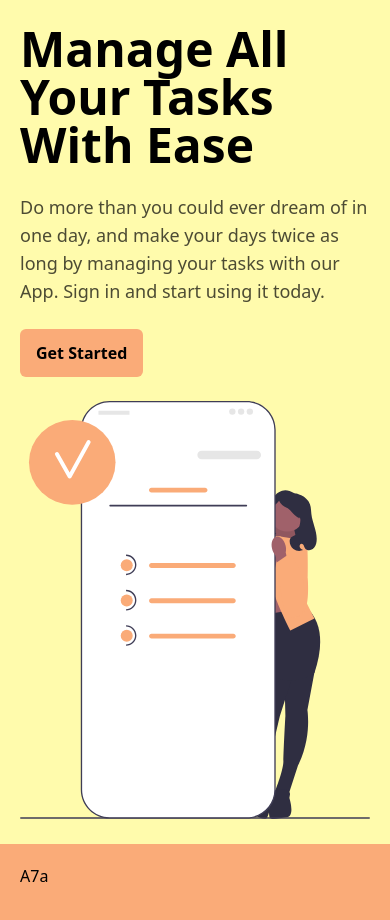
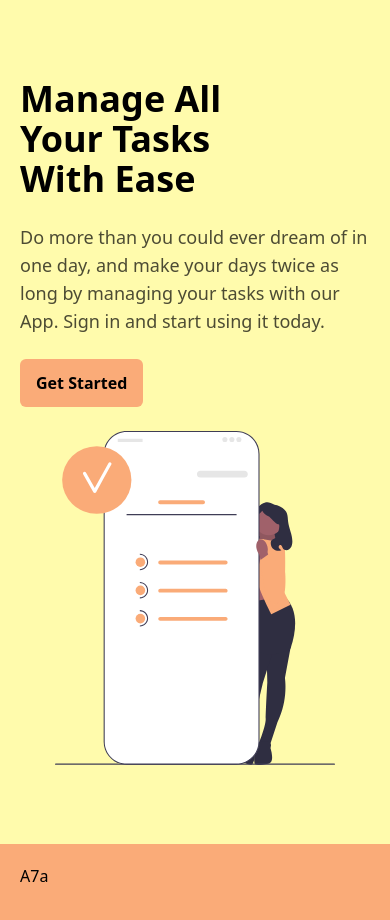
Before and after one commit to AhmedAbozaid9/todo_website, a React (Vite) app: page / in a window 390 px wide. Shown: the top 920 px of the page. Built offline with nearby package versions, Linux system fonts and the light colour scheme.

Commit message:
makes the hero responsive

```diff
--- a/src/components/Hero.jsx
+++ b/src/components/Hero.jsx
@@ -6,11 +6,11 @@ const Hero = () => {
   return (
       <Section color="bg-pastelYellow" style="flex md:flex-row flex-col items-center mx-auto sm:justify-around justify-center">
        <div className=" flex flex-col">
-         <h1 className="md:text-7xl text-5xl font-semibold md:leading-[90px] sm:leading-[50px]">Manage All <br /> Your Tasks <br /> With Ease</h1>
+         <h1 className="md:text-7xl sm:text-5xl text-4xl font-semibold md:leading-[90px] sm:leading-[50px]">Manage All <br /> Your Tasks <br /> With Ease</h1>
          <p className="text-dimBlack text-lg max-w-xl sm:py-16 py-6">Do more than you could ever dream of in one day, and make your days twice as long by managing your tasks with our App. Sign in and start using it today.</p>
          <button className="self-start font-semibold bg-pastelOrange rounded-md sm:mb-0 mb-6 py-3 px-4">Get Started</button>
        </div>
-        <img src={reminder} alt="reminder" className="w-[400px]" draggable={"false"}/>
+        <img src={reminder} alt="reminder" className="sm:w-[400px] w-[280px]" draggable={"false"}/>
       </Section>
   );
 };
```
